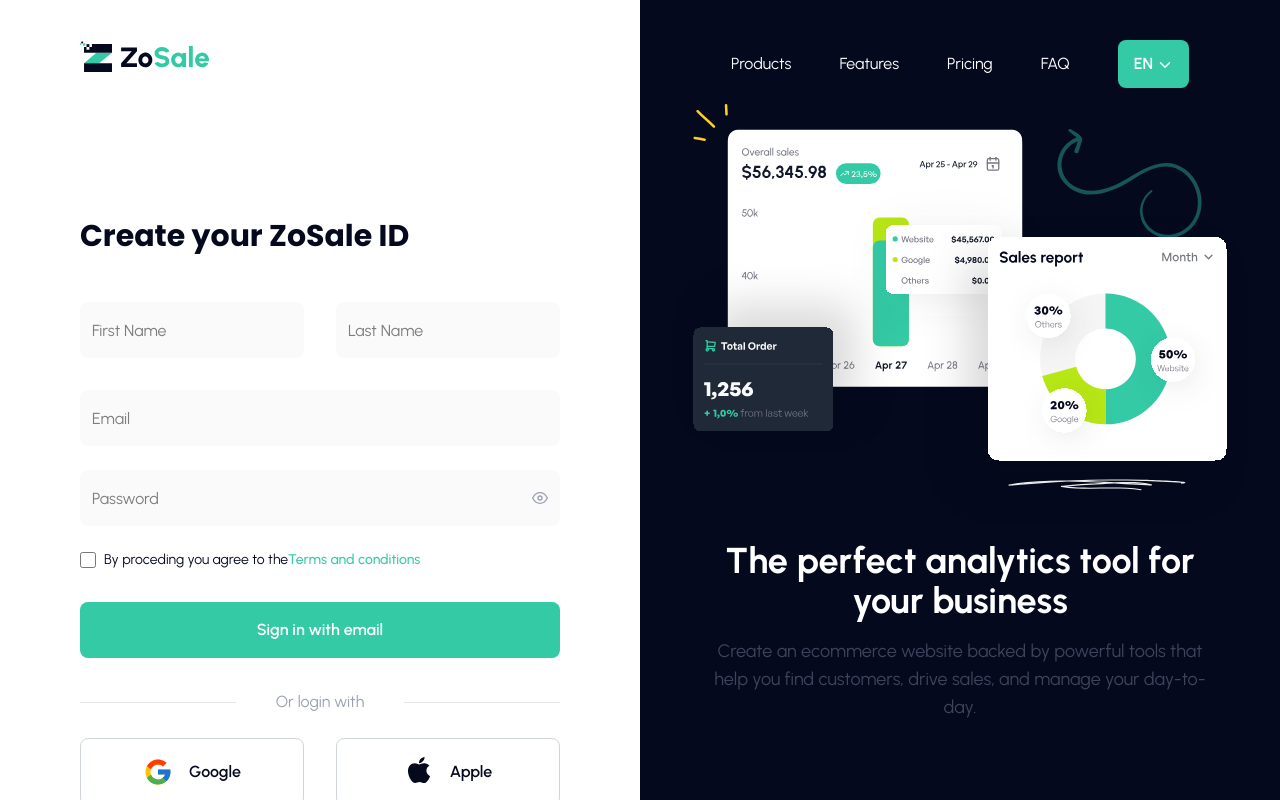
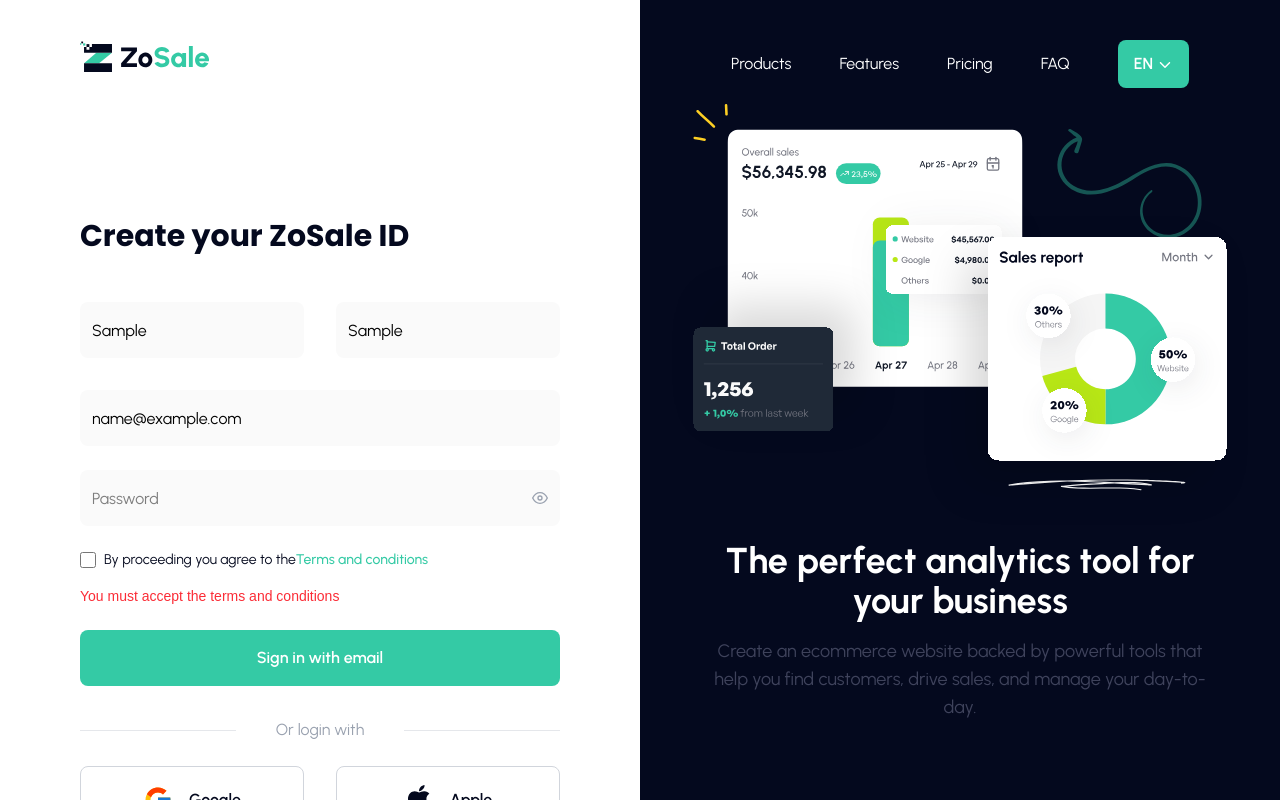
Before and after one commit to Albiwiver/Dashboards-NextJs, a Next.js app: page /auth/register in a window 1280 px wide. Both pictures are taken after typing "Sample", "Sample", "name@example.com", "Sample123" into the empty fields and a click on the button "Sign in with email". Shown: the top 800 px of the page. Built offline with nearby package versions, Linux system fonts and the light colour scheme; no server answers.

Commit message:
errores client

```diff
--- a/package.json
+++ b/package.json
@@ -9,11 +9,13 @@
     "lint": "next lint"
   },
   "dependencies": {
+    "@hookform/resolvers": "^5.1.0",
     "axios": "^1.9.0",
     "next": "15.3.1",
     "react-dom": "^19.0.0",
     "react-hook-form": "^7.57.0",
     "react-icons": "^5.5.0",
+    "zod": "^3.25.56",
     "zustand": "^5.0.5"
   },
   "devDependencies": {
--- /dev/null
+++ b/src/app/validations/authValidation.ts
@@ -0,0 +1,12 @@
+import { z } from "zod";
+
+export const registerSchema = z.object({
+  firstName: z.string().min(2, "First name is too short"),
+  lastName: z.string().min(2, "Last name is too short"),
+  email: z.string().email("Invalid email address"),
+  password: z.string().min(6, "Password must be at least 6 characters"),
+  termsAccepted: z.boolean().refine((val) => val === true, {
+    message: "You must accept the terms and conditions",
+  }),
+});
+export type RegisterFormData = z.infer<typeof registerSchema>;
--- a/src/components/atoms/Input/Input.tsx
+++ b/src/components/atoms/Input/Input.tsx
@@ -1,37 +1,18 @@
 "use client";
-import React from "react";
+import React, { forwardRef } from "react";
 
-type InputProps = {
-  name?: string;
-  id?: string;
-  type?: string;
-  placeholder?: string;
-  value?: string;
-  onChange?: (e: React.ChangeEvent<HTMLInputElement>) => void;
+type InputProps = React.InputHTMLAttributes<HTMLInputElement> & {
   className?: string;
-  required?: boolean;
 };
 
-export const Input: React.FC<InputProps> = ({
-  name = "",
-  id = "",
-  type = "text",
-  placeholder = "",
-  value,
-  onChange,
-  className = "",
-  required = false,
-}) => {
-  return (
+export const Input = forwardRef<HTMLInputElement, InputProps>(
+  ({ className = "", ...props }, ref) => (
     <input
-      name={name}
-      id={id}
-      type={type}
-      placeholder={placeholder}
-      value={value}
-      onChange={onChange}
-      required={required}
+      ref={ref}
+      {...props}
       className={`px-3 py-3 border font-urbanist placeholder:text-base bg-[#FAFAFA] rounded-lg w-full h-14 outline-primary border-none ${className}`}
     />
-  );
-};
+  )
+);
+
+Input.displayName = "Input";
--- a/src/components/organisms/RegisterForm/RegisterForm.tsx
+++ b/src/components/organisms/RegisterForm/RegisterForm.tsx
@@ -5,93 +5,107 @@
 import { Button } from "@/components/atoms/Button/Button";
 import { GoogleAppleButtons } from "../../molecules/GoogleAppleButtons/GoogleAppleButtons";
 import Link from "next/link";
-import { ChangeEvent, useState, FormEvent } from "react";
+import { useForm } from "react-hook-form";
+import { zodResolver } from "@hookform/resolvers/zod";
+import {
+  registerSchema,
+  RegisterFormData,
+} from "@/app/validations/authValidation";
 import { createUser } from "@/services/auth";
 import { useAuthStore } from "@/store/userStore";
 
 export const RegisterForm = () => {
-  const userStore = useAuthStore((s) => s.user);
-  const [user, setUser] = useState({
-    name: "",
-    lastName: "",
-    email: "",
-    password: "",
+  const { setUser } = useAuthStore();
+
+  const {
+    register,
+    handleSubmit,
+    formState: { errors },
+    reset,
+  } = useForm<RegisterFormData>({
+    resolver: zodResolver(registerSchema),
   });
 
-  const handleChange = (event: ChangeEvent<HTMLInputElement>) => {
-    setUser(() => ({
-      ...user,
-      [event.target.name]: event.target.value,
-    }));
-  };
+  const onSubmit = async (data: RegisterFormData) => {
+    try {
+      const newUser = await createUser({
+        name: data.name,
+        lastName: data.lastName,
+        email: data.email,
+        password: data.password,
+      });
 
-  const handleSubmit = async (event: FormEvent<HTMLFormElement>) => {
-    event.preventDefault();
-    if (user) {
-      await createUser(user);
       setUser({
-        name: "",
-        lastName: "",
-        password: "",
-        email: "",
+        id: newUser.id,
+        name: newUser.name,
+        lastName: newUser.lastName,
+        email: newUser.email,
+        token: newUser.token,
       });
+
+      reset();
+      console.log("User registered successfully!");
+    } catch (error) {
+      console.error("Error creating user:", error);
+      // Puedes mostrar un toast de error aquí
     }
   };
 
   return (
-    <>
     <form
-        onSubmit={handleSubmit}
+      onSubmit={handleSubmit(onSubmit)}
       className="flex flex-col space-y-2 w-3/4 mx-auto"
     >
       <h3 className="text-interface1 font-bold text-3xl font-poppins mb-12">
         Create your ZoSale ID
       </h3>
+
       <div className="flex w-full items-center justify-center space-x-8 mb-6">
         <Input
-            name="name"
-            value={user.name}
-            onChange={handleChange}
-            type="text"
+          {...register("name")}
           placeholder="First Name"
           className="mb-2 py-4"
-            required
         />
         <Input
-            name="lastName"
-            onChange={handleChange}
-            value={user.lastName}
-            type="text"
+          {...register("lastName")}
           placeholder="Last Name"
           className="mb-2 py-4"
-            required
         />
       </div>
+      {errors.name && (
+        <p className="text-red-500 text-sm">{errors.name.message}</p>
+      )}
+      {errors.lastName && (
+        <p className="text-red-500 text-sm">{errors.lastName.message}</p>
+      )}
+
       <Input
-          name="email"
+        {...register("email")}
         type="email"
-          value={user.email}
-          onChange={handleChange}
         placeholder="Email"
         className="mb-2 py-4"
-          required
       />
+      {errors.email && (
+        <p className="text-red-500 text-sm">{errors.email.message}</p>
+      )}
+
       <PasswordInput
         name="password"
-          value={user.password}
         placeholder="Password"
         className="mt-4 py-4"
-          onChange={handleChange}
+        register={register("password")}
+        error={errors.password?.message}
       />
-        <div className="flex items-center  text-sm my-4">
+
+      <div className="flex items-center text-sm my-4">
         <label className="flex items-center gap-2 cursor-pointer font-urbanist text-interface1">
           <input
             type="checkbox"
             className="accent-primary rounded-full w-4 h-4"
+            {...register("termsAccepted")}
           />
-            By proceding you agree to the
+          By proceeding you agree to the
         </label>
-
         <a
           href="#"
           className="text-primary font-urbanist hover:underline font-medium"
@@ -99,19 +113,26 @@
           Terms and conditions
         </a>
       </div>
+      {errors.termsAccepted && (
+        <p className="text-red-500 text-sm">{errors.termsAccepted.message}</p>
+      )}
+
       <Button
         variant="primary"
         type="submit"
-          className="mt-4   text-base font-urbanist font-semibold py-4 px-4 rounded-lg  transition-colors"
+        className="mt-4 text-base font-urbanist font-semibold py-4 px-4 rounded-lg transition-colors"
       >
         Sign in with email
       </Button>
+
       <div className="flex items-center my-6 gap-2 text-sm text-gray-400">
         <span className="flex-1 border-t border-gray-200"></span>
         <span className="text-base px-8 font-urbanist">Or login with</span>
         <span className="flex-1 border-t border-gray-200"></span>
       </div>
+
       <GoogleAppleButtons />
+
       <h4 className="text-base text-gray-500 font-urbanist mt-4 tracking-wide">
         Already have an account?
         <Link
@@ -122,7 +143,5 @@
         </Link>
       </h4>
     </form>
-      <pre>{JSON.stringify(userStore, null, 2)}</pre>
-    </>
   );
 };
--- a/src/services/auth.ts
+++ b/src/services/auth.ts
@@ -1,14 +1,11 @@
-import { useAuthStore, User } from "@/store/userStore";
+import { User } from "@/store/userStore";
 import endpoints from "./http/endpoints";
 import httpClient from "./http/httpClient";
 
-const setUser = useAuthStore.getState().setUser;
-
 export const createUser = async (user: User) => {
   try {
-    // const response = await httpClient.post(endpoints.register, user);
-
-    setUser(user);
+    const response = await httpClient.post(endpoints.register, user);
+    return response.data;
   } catch (error) {
     console.error("Error creating user:", error);
     throw error;
--- a/src/services/http/httpClient.ts
+++ b/src/services/http/httpClient.ts
@@ -2,7 +2,7 @@
 import { useAuthStore } from "@/store/userStore";
 
 const httpClient = axios.create({
-  baseURL: process.env.NEXT_PUBLIC_API_URL || "http://localhost:8080/api",
+  baseURL: process.env.NEXT_PUBLIC_API_URL || "http://192.168.1.35:8080/api",
   headers: {
     "Content-Type": "application/json",
   },
--- a/src/store/userStore.ts
+++ b/src/store/userStore.ts
@@ -1,6 +1,4 @@
-// store/userStore.ts
 import { create } from "zustand";
-import { devtools, persist } from "zustand/middleware";
 
 export interface User {
   id?: string;
@@ -18,10 +16,7 @@
   logout: () => void;
 }
 
-export const useAuthStore = create<AuthState>()(
-  devtools(
-    persist(
-      (set) => ({
+export const useAuthStore = create<AuthState>((set) => ({
   user: null,
   isAuthenticated: false,
 
@@ -36,13 +31,4 @@
       user: null,
       isAuthenticated: false,
     })),
-      }),
-      {
-        name: "auth-storage", // Nombre en localStorage
-      }
-    ),
-    {
-      name: "AuthStore", // Nombre que se muestra en Zukeper
-    }
-  )
-);
+}));
--- a/src/types/auth.ts
+++ b/src/types/auth.ts
@@ -0,0 +1,4 @@
+export type errorType = {
+  code?: string;
+  message?: string;
+};
```
Also changed, not shown: src/constants/index.tsx (deleted), src/hooks/index.tsx (deleted), src/store/index.tsx (added), src/types/index.tsx (deleted), 1 other file (tests, documents, lock files or other folders). Lines whose indentation alone changed are shown as unchanged.
